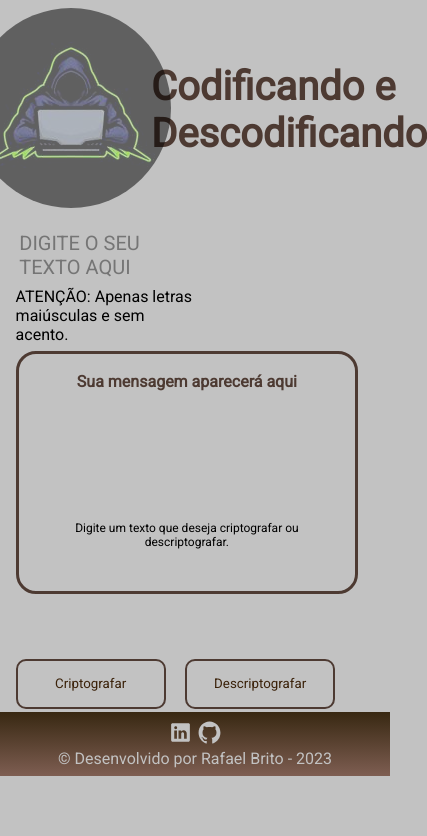
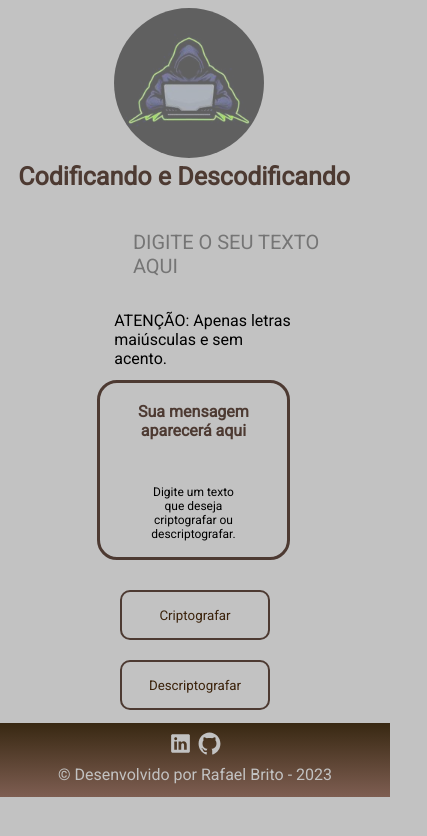
Before and after one commit to RafDevBritop/Challenge-Oracle-One, a plain HTML site: page index.html in a window 390 px wide. Shown: the whole page, 427 px wide, since content can reach past the window. Drawn offline with nearby package versions, Linux system fonts and the light colour scheme.

Commit message:
responsividade

```diff
--- a/style.css
+++ b/style.css
@@ -25,6 +25,10 @@ body {
     padding-right: 5%;
 }
 
+p {
+    margin: 5px 5px;
+}
+
 .cabecalho h1 {
     color: var(--cortitulo);
     font-size: 250%;
@@ -35,15 +39,11 @@ body {
     max-height: 200px;
     height: auto;
     width: auto;
+    border-radius: 180px;
+    opacity: 0.5;
 }
 
-.hack {
-    border-radius: 180px;
-    opacity: 0.5;
-    margin-left: 10%;
-}
-
-.hack:hover {
+.cabecalho img:hover {
     transition: 400ms;
     opacity: 1;
 }
@@ -184,24 +184,88 @@ body {
     color: var(--corsecundaria);
 }
 
-@media(max-width:480px) {
+
+/*Parte mobile*/
+
+
+@media screen and (max-width:768px) {
+
+    .cabecalho h1 {
+       margin-left: 240px;
+       margin-right: 10px;
+
+     }
+}
+
+@media screen and (max-width:480px) {
+
+    .cabecalho {
+        display: flex;
+        flex-direction: column;
+        text-align: center;
+    }
+
+    .cabecalho img {
+        max-width: 150px;
+        max-height: 150px;
+        height: auto;
+        width: auto;
+
+    }
+
+    .cabecalho h1 {
+       font-size: 25px;
+       margin-left: 0px;
+       margin-right: 0pxusus
+       ;
+    }
+
+
+    .container-bnt {
+        display: flex;
+        flex-direction: column;
+      align-items: center;
+      margin-bottom: 5px;
+
+    }
+
     .container-bnt button {
         top: -200px;
+        margin: 10px 10px;
     }
+
+.bnt-criptografar button {
+    padding: 5px;
+}
+
+.bnt-descriptografar button {
+    padding-bottom: 5px;
+}
+
+#input-texto {
+    margin: 20px;
+}
     #output {
-        width: 300px;
-        height: 200px;
+        width: 150px;
+        height: 150px;
+        padding-bottom: 5px;
+        align-items: center;
     }
+
+    #output span {
+        font-size: 75%;
+        text-align: center;
+        margin: 45px;
+    }
+
     .btn-copiar {
         position: relative;
-        right: 50px
+        right: 11px
     }
     .container-bnt button {
         top: 20px;
     }
 
-}
-@media(max-width:480px) {
     .container-input {
         display: inline-block;
     }
@@ -215,12 +279,11 @@ body {
         justify-content: center;
         align-items: center;
     }
-}
 
-@media(max-width:375px) {
     .container-input {
         display: flex;
         align-items: center;
         flex-direction: column;
     }
+
 }
```
